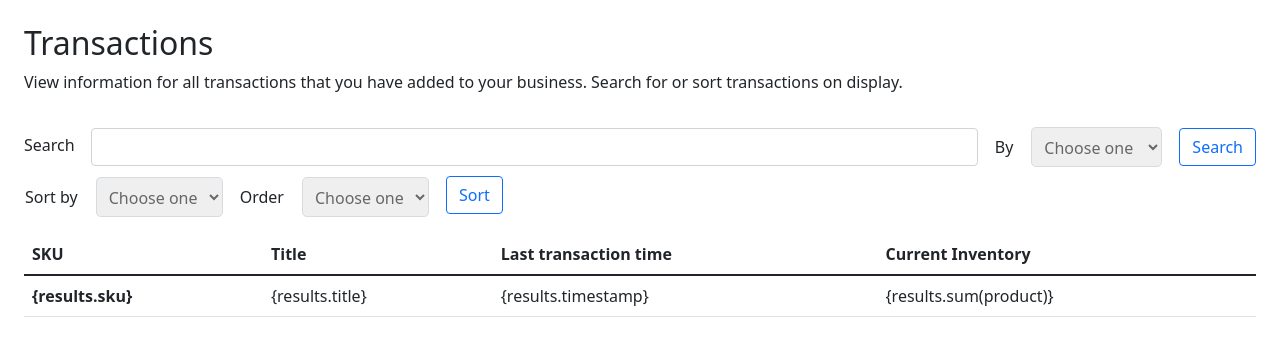
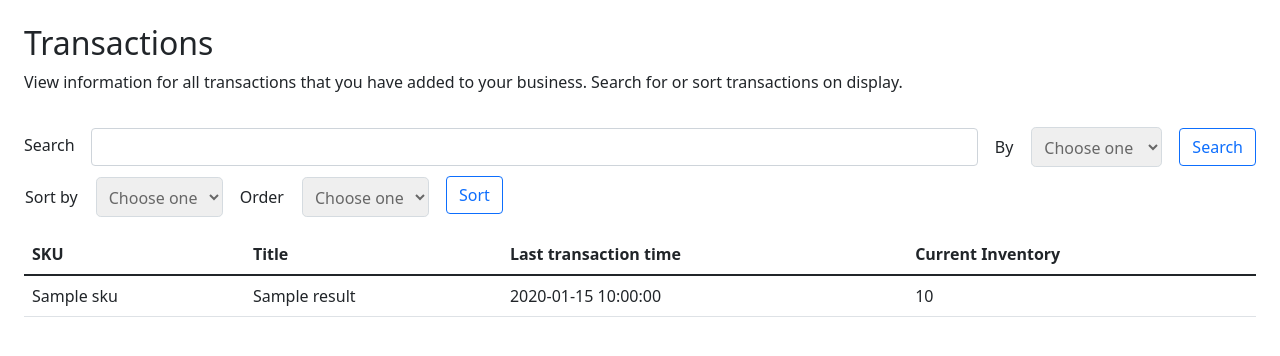
Before and after one commit to selinaes/TimeInv, a Flask app: template timeinv-code/templates/transactions.html in a window 1280 px wide. Shown: the part 56-412 px from the top of the page. Run offline with Flask 2, Linux system fonts and the light colour scheme; the template is opened without the code that fills it: most values are stand-ins (such as "Sample title", 1, 10 or a date in 2020).

Commit message:
Fix transactions page

```diff
--- a/timeinv-code/app.py
+++ b/timeinv-code/app.py
@@ -74,12 +74,12 @@ def transactions():
     if request.method == 'GET':
         if request.args:
             if request.args.get('search'):
-                results = transaction_search(conn, request.args.get('by'), request.args.get('search'))
+                results = utils.transaction_search(conn, request.args.get('by'), request.args.get('search'))
             else:
-                results = transaction_sort(conn, request.args.get('sort'), request.args.get('order'))
+                results = utils.transaction_sort(conn, request.args.get('sort'), request.args.get('order'))
         else:
-            results = utils.get_all_products(conn)
-        return render_template('transactions.html', transaction = results)
+            results = utils.get_all_transactions(conn)
+        return render_template('transactions.html', transactions = results)
 
 if __name__ == '__main__':
     import sys, os
--- a/timeinv-code/templates/transactions.html
+++ b/timeinv-code/templates/transactions.html
@@ -99,12 +99,12 @@
       </tr>
     </thead>
     <tbody>
-        {% for results in transactions%}
+        {% for results in transactions %}
         <tr>
-            <th scope="row">{results.sku}</th>
-            <td>{results.title}</td>
-            <td>{results.timestamp}</td>
-            <td>{results.sum(product)}</td>
+            <td>{{results.sku}}</td>
+            <td>{{results.title}}</td>
+            <td>{{results.timestamp}}</td>
+            <td>{{results.amount}}</td>
         </tr>
         {% endfor %}
     </tbody>
--- a/timeinv-code/utils.py
+++ b/timeinv-code/utils.py
@@ -109,7 +109,7 @@ def get_products_below_threshold(conn, threshold):
 
 def get_all_transactions(conn):
     curs = dbi.dict_cursor(conn)
-    sql = "select sku, title, timestamp, sum(amount) from product, transaction using (sku) group by sku order by timestamp"
+    sql = "select sku, title, timestamp, sum(amount) as amount from product inner join transaction using (sku) group by sku order by timestamp"
     curs.execute(sql)
     results = curs.fetchall()
     return results
```
